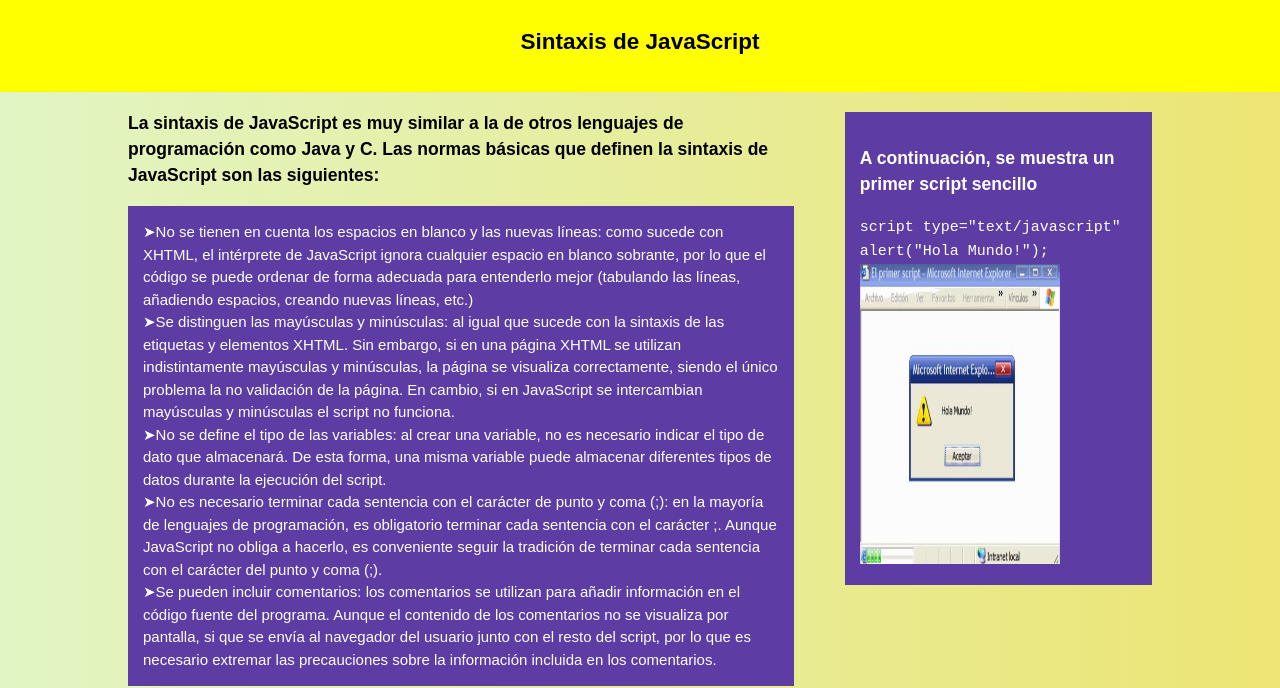
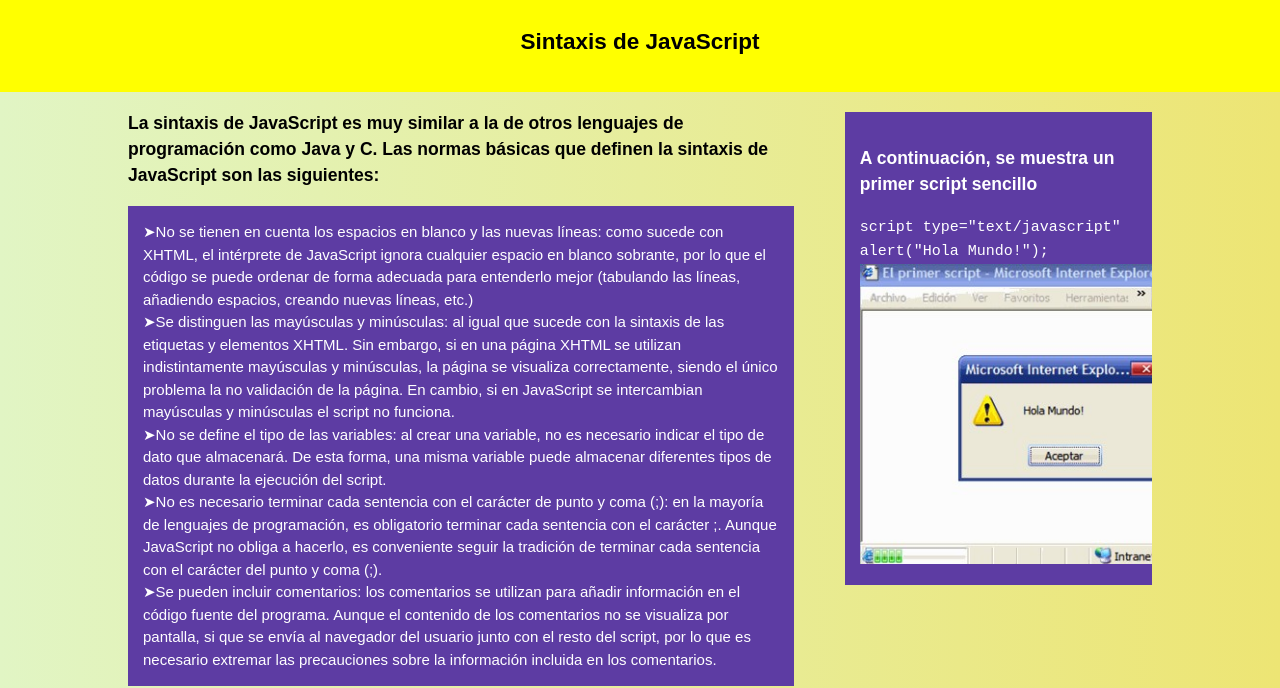
Before and after one commit to edisonsaavedra1304/edisonsaavedra1304.github.io, a plain HTML site: page about.html in a window 1280 px wide. Shown: the part 112-800 px from the top of the page. Drawn offline with Linux system fonts and the light colour scheme.

Commit message:
initial commit

```diff
--- a/about.html
+++ b/about.html
@@ -93,7 +93,7 @@
           <h3>A continuación, se muestra un primer script sencillo</h3>
           <code> script type="text/javascript"<br>
             alert("Hola Mundo!");</code> <br>
-          <img src="resultado.jpg" width="200" height="300" alt="">
+          <img src="resultado.jpg" width="400" height="300" alt="">
 
 
         </div>
```
